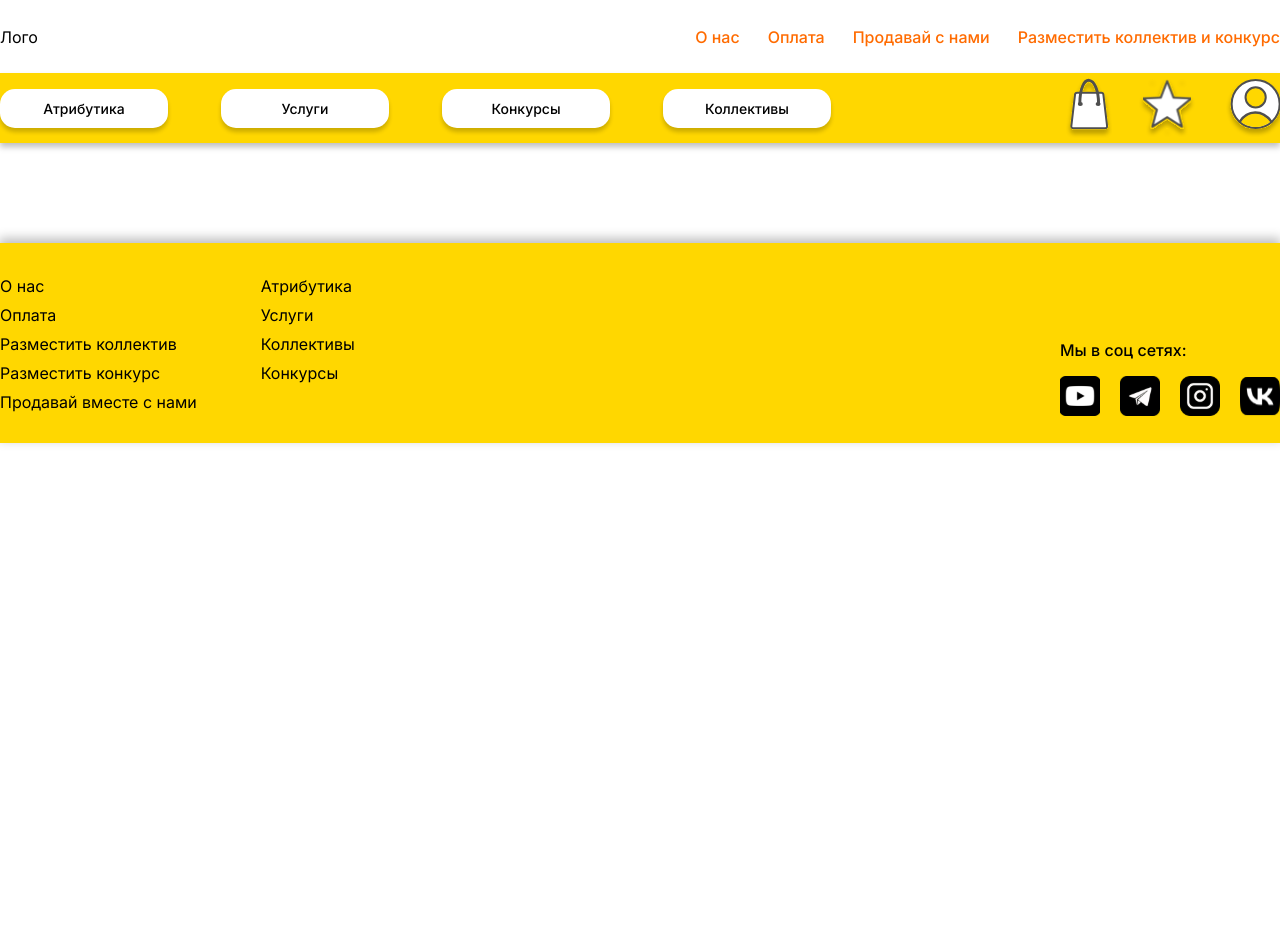
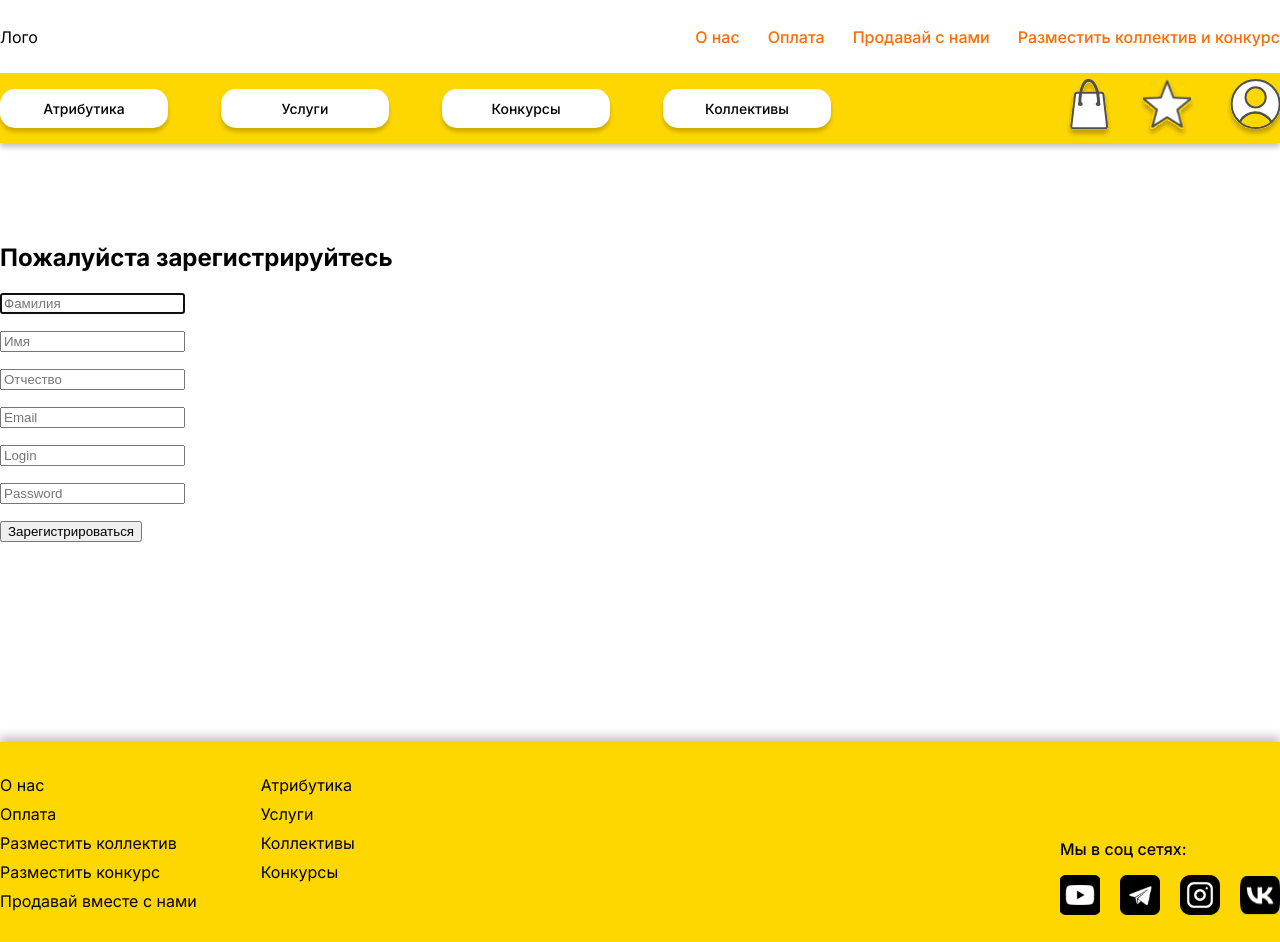
Before and after one commit to Annicca/Internet-platformOfArtists, a React (Create React App) app in the folder InternetPlatformOfArtist/InternetPlatformOfArtist/ClientApp/: page /registration in a window 1280 px wide. Before the commit the page ends 800 px from the top, so only its background shows below. Built offline with nearby package versions, Linux system fonts and the light colour scheme.

Commit message:
front register

```diff
--- a/InternetPlatformOfArtist/InternetPlatformOfArtist/ClientApp/src/App.js
+++ b/InternetPlatformOfArtist/InternetPlatformOfArtist/ClientApp/src/App.js
@@ -6,8 +6,11 @@ import { FetchData } from './components/FetchData';
 import { Counter } from './components/Counter';
 import { Users} from './components/users/Users';
 import {User} from './components/users/User';
+import { Login } from './components/logIn/Login';
+import { Registration } from './components/registration/Registration';
 
 import './index.scss';
+
 
 
 export default function App() {
@@ -18,6 +21,8 @@ export default function App() {
           <Route path  ='/' element={<Home/>} />
           <Route path='/users/:id' element={<User/>} />
           <Route path='/users' element={<Users/>} />
+          <Route path = '/login' element = {<Login />} />
+          <Route path = '/registration' element = {<Registration />} />
         </Routes>
       </Layout>
     );
--- a/InternetPlatformOfArtist/InternetPlatformOfArtist/ClientApp/src/Constant.js
+++ b/InternetPlatformOfArtist/InternetPlatformOfArtist/ClientApp/src/Constant.js
@@ -119,4 +119,4 @@ export let socials = [
     }
 ];
 
-export let inputTitle = ['ID', 'Фамилия', 'Имя', 'Отчество', 'Логин', 'Пароль', 'Почта']
+export let inputTitle = ['ID', 'Фамилия', 'Имя', 'Отчество', 'Логин', 'Почта']
--- a/InternetPlatformOfArtist/InternetPlatformOfArtist/ClientApp/src/components/Home.js
+++ b/InternetPlatformOfArtist/InternetPlatformOfArtist/ClientApp/src/components/Home.js
@@ -1,26 +1,22 @@
-import React, { Component } from 'react';
+import { async } from 'q';
+import React, { useEffect } from 'react';
 
-export class Home extends Component {
-  static displayName = Home.name;
+export const Home = ()=>{
 
-  render () {
-    return (
-      <div>
-        <h1>Hello, world!</h1>
-        <p>Welcome to your new single-page application, built with:</p>
-        <ul>
-          <li><a href='https://get.asp.net/'>ASP.NET Core</a> and <a href='https://msdn.microsoft.com/en-us/library/67ef8sbd.aspx'>C#</a> for cross-platform server-side code</li>
-          <li><a href='https://facebook.github.io/react/'>React</a> for client-side code</li>
-          <li><a href='http://getbootstrap.com/'>Bootstrap</a> for layout and styling</li>
-        </ul>
-        <p>To help you get started, we have also set up:</p>
-        <ul>
-          <li><strong>Client-side navigation</strong>. For example, click <em>Counter</em> then <em>Back</em> to return here.</li>
-          <li><strong>Development server integration</strong>. In development mode, the development server from <code>create-react-app</code> runs in the background automatically, so your client-side resources are dynamically built on demand and the page refreshes when you modify any file.</li>
-          <li><strong>Efficient production builds</strong>. In production mode, development-time features are disabled, and your <code>dotnet publish</code> configuration produces minified, efficiently bundled JavaScript files.</li>
-        </ul>
-        <p>The <code>ClientApp</code> subdirectory is a standard React application based on the <code>create-react-app</code> template. If you open a command prompt in that directory, you can run <code>npm</code> commands such as <code>npm test</code> or <code>npm install</code>.</p>
-      </div>
-    );
-  }
+  useEffect(() =>{
+    (
+    async () =>{
+      await fetch(`https://localhost:44344/api/users/user`,{
+        headers:{'Content-Type': 'application/json'},
+        credentials: `include`
+      });
+    }
+    )();
+  });
+
+  return (
+    <div>
+
+    </div>
+  );
 }
--- /dev/null
+++ b/InternetPlatformOfArtist/InternetPlatformOfArtist/ClientApp/src/components/logIn/Login.js
@@ -0,0 +1,68 @@
+import React, { useState } from "react";
+import { Navigate } from "react-router-dom";
+
+
+export const Login = () =>{
+
+    const [login, setLogin] = useState('');
+    const [password, setPussword] = useState('');
+    const [redirect, setRedirect] = useState(false);
+
+    const submit = async (e) =>{
+        e.preventDefault();
+        const loginUser = {
+            login: login,
+            password: password
+        }
+        const response = await fetch(`https://localhost:44344/api/users/login`,{
+            method: `POST`,
+            headers:{'Content-Type': 'application/json'},
+            credentials: `include`,
+            body: JSON.stringify(loginUser)
+        });
+        const content = await response.json;
+        console.log(content);
+
+        setRedirect(true);
+        if(redirect){
+            return <Navigate to="/" />
+        }
+    }
+
+    const classnames = {
+        container: 'main-container',
+        form: 'main-container-login',
+        input: 'main-container-login-input',
+        button: 'main-container-login-signin'
+    }
+    return(
+        <main>
+            <div className = {classnames.container}>
+                <form className = {classnames.form} onSubmit={submit}>
+                    <h2>Войти</h2>
+                    <p>
+                        <input
+                            type = "text"
+                            id = "inputLogin"
+                            className = {classnames.input}
+                            placeholder = "Login"
+                            required autoFocus
+                            onChange = {(e) => setLogin(e.target.value)} />
+                    </p>
+                    <p>
+                        <input
+                            type ="password"
+                            id = "inputPassword"
+                            className = {classnames.input}
+                            placeholder = "Password"
+                            required
+                            onChange = {(e) => setPussword(e.target.value)} />
+                    </p>
+                    <p>
+                        <button className = {classnames.button} type = "submit">Войти</button>
+                    </p>
+                </form>
+            </div>
+        </main>
+    )
+}
--- /dev/null
+++ b/InternetPlatformOfArtist/InternetPlatformOfArtist/ClientApp/src/components/registration/Registration.js
@@ -0,0 +1,113 @@
+import React, { useState } from "react";
+import { Navigate } from "react-router-dom";
+
+export const Registration = () =>{
+
+    const [surName, setSurName] = useState('');
+    const [name, setName] = useState('');
+    const [patronimyc, setPatronimyc] = useState('');
+    const [email, setEmail] = useState('');
+    const [login, setLogin] = useState('');
+    const [password, setPussword] = useState('');
+    const [redirect, setRedirect] = useState(false);
+
+    const submit = async (e) =>{
+        e.preventDefault();
+        const user =
+            {
+                surnameUser: surName,
+                nameUser: name,
+                patronimycUser: patronimyc,
+                loginUser: login,
+                passwordUser: password,
+                mailUser: email
+            }
+        const response = await fetch(`https://localhost:44344/api/users/register`,{
+            method: `POST`,
+            headers:{'Content-Type': 'application/json'},
+            body: JSON.stringify(user)
+        });
+        const content = await response.json;
+
+        console.log(content);
+
+        setRedirect(true);
+        if(redirect){
+            return <Navigate to="/login" />
+        }
+
+    }
+
+    const classnames = {
+        container: 'main-container',
+        form: 'main-container-register',
+        input: 'main-container-register-input',
+        button: 'main-container-register-save'
+    }
+
+    return(
+        <main>
+            <div className = {classnames.container}>
+                <form className = {classnames.form} onSubmit = {submit} >
+                    <h2>Пожалуйста зарегистрируйтесь</h2>
+                    <p>
+                        <input
+                            type = "text"
+                            id = "inputSurname"
+                            className = {classnames.input}
+                            placeholder = "Фамилия"
+                            required autoFocus
+                            onChange = {(e) => setSurName(e.target.value)} />
+                    </p>
+                    <p>
+                        <input
+                            type = "text"
+                            id = "inputName"
+                            className = {classnames.input}
+                            placeholder = "Имя"
+                            required
+                            onChange = {(e) => setName(e.target.value)} />
+                    </p>
+                    <p>
+                        <input
+                            type = "text"
+                            id = "inputPatronimyc"
+                            className = {classnames.input}
+                            placeholder = "Отчество"
+                            required
+                            onChange = {(e) => setPatronimyc(e.target.value)} />
+                    </p>
+                    <p>
+                        <input
+                            type = "email"
+                            id = "inputEmail"
+                            className = {classnames.input}
+                            placeholder = "Email"
+                            required
+                            onChange = {(e) => setEmail(e.target.value)} />
+                    </p>
+                    <p>
+                        <input
+                            type = "text"
+                            id = "inputLogin"
+                            className = {classnames.input}
+                            placeholder = "Login"
+                            required
+                            onChange = {(e) => setLogin(e.target.value)} />
+                    </p>
+                    <p>
+                        <input
+                            type ="password"
+                            id = "inputPassword"
+                            className = {classnames.input}
+                            placeholder = "Password"
+                            required
+                            onChange = {(e) => setPussword(e.target.value)} />
+                    </p>
+                    <p>
+                    <button className = {classnames.button} type = "submit">Зарегистрироваться</button>
+                    </p>
+                </form>
+            </div>
+        </main>
+)}
--- a/InternetPlatformOfArtist/InternetPlatformOfArtist/ClientApp/src/components/users/User.scss
+++ b/InternetPlatformOfArtist/InternetPlatformOfArtist/ClientApp/src/components/users/User.scss
@@ -52,11 +52,11 @@
             p:first-child{
                 margin: 0px;
                 padding: 14px;
-                margin-bottom: 3px;
+                margin-bottom: 9px;
             }
             &-item{
                 margin: 0;
-                margin-bottom: 14px;
+                margin-bottom: 19px;
                 font-weight: 400;
                 font-size: 16px;
                 line-height: 19px;
@@ -68,12 +68,13 @@
                     padding: 7px;
                 }
                 &-input.active{
+                    margin-top: -4px;
                     border: 2px solid #FFD700;
                 }
             }
             &-box{
                 padding-left: 14px;
-                margin-top: 70px;
+                margin-top: 40px;
                 max-width: 373px;
                 display: flex;
                 justify-content: flex-end;
```
Also changed, not shown: InternetPlatformOfArtist/InternetPlatformOfArtist/ClientApp/src/components/users/User.js (+5 -5 lines), 1 other file (tests, documents, lock files or other folders).
